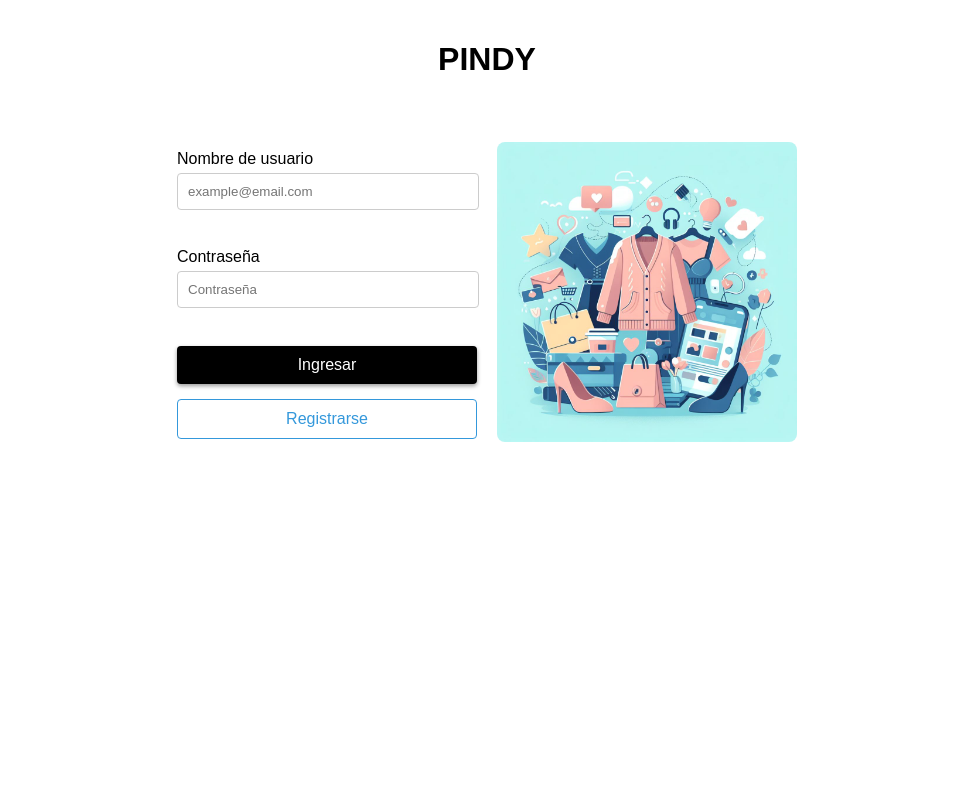
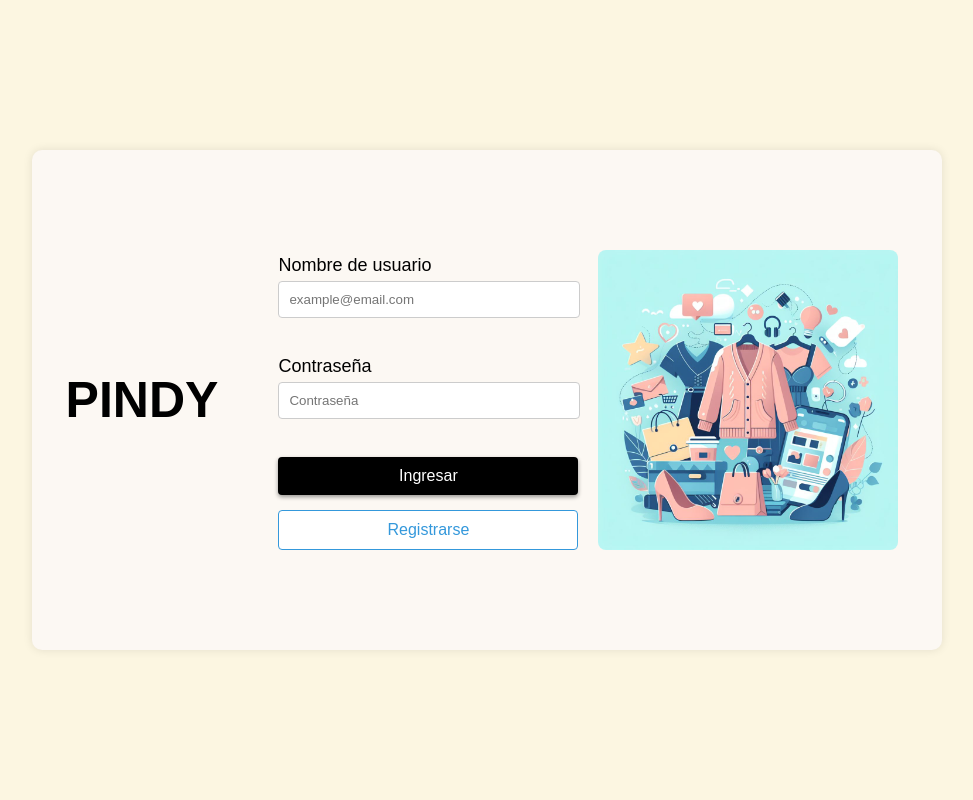
Before and after one commit to SebasL07/E-store-local-bussiness, a Node server app: page / in a window 1280 px wide. Shown: the whole page, without its empty margins (153-1126 px from the left). Run offline with Node 20, Linux system fonts and the light colour scheme; some libraries are stand-ins or nearby versions.

Commit message:
Reformated log in page

```diff
--- a/package.json
+++ b/package.json
@@ -8,8 +8,9 @@
   "keywords": [],
   "author": "",
   "license": "ISC",
-  "description": "",
+  "description": "dependencies to download:",
   "dependencies": {
+    "body-parser": "^1.20.2",
     "ejs": "^3.1.10",
     "express": "^4.19.2",
     "express-session": "^1.18.0",
--- a/public/login.html
+++ b/public/login.html
@@ -9,6 +9,7 @@
 </head>
 
 <body>
+    <div class="container">
         <header>
             <h1>PINDY</h1>
         </header>
@@ -25,6 +26,7 @@
             </form>
             <img src="/resources/login.jpeg" alt="Imagen de login" class="login-image">
         </main>
+    </div>
 </body>
 
 </html>
--- a/public/styles/login_style.css
+++ b/public/styles/login_style.css
@@ -3,8 +3,14 @@ body {
     margin: 0;
     padding: 0;
     display: flex;
-    flex-direction: column;
     align-items: center;
+    justify-content: center;
+    height: 100vh;
+    background-color: rgb(252, 246, 225);
+}
+
+h1{
+    font-size: 50px;
 }
 
 header {
@@ -17,7 +23,7 @@ main.login-container {
     align-items: center;
     justify-content: center;
     gap: 20px;
-    padding: 20px;
+    padding: 10px;
 }
 
 form.login-form {
@@ -28,6 +34,7 @@ form.login-form {
 
 .label {
     margin: 10px 0 5px;
+    font-size: 18px;
 }
 
 .text-input {
@@ -69,3 +76,16 @@ form.login-form {
     height: auto;
     border-radius: 8px;
 }
+
+.container {
+    display: flex;
+    justify-content: center;
+    align-items: center;
+    gap: 50px;
+    background-color: rgb(252, 248, 243);
+    padding: 40px;
+    border-radius: 10px;
+    box-shadow: 0 0 10px rgba(0, 0, 0, 0.1);
+    height: 420px;
+    width: 830px;
+}
```
Also changed, not shown: 1 other file. Lines whose indentation alone changed are shown as unchanged.
